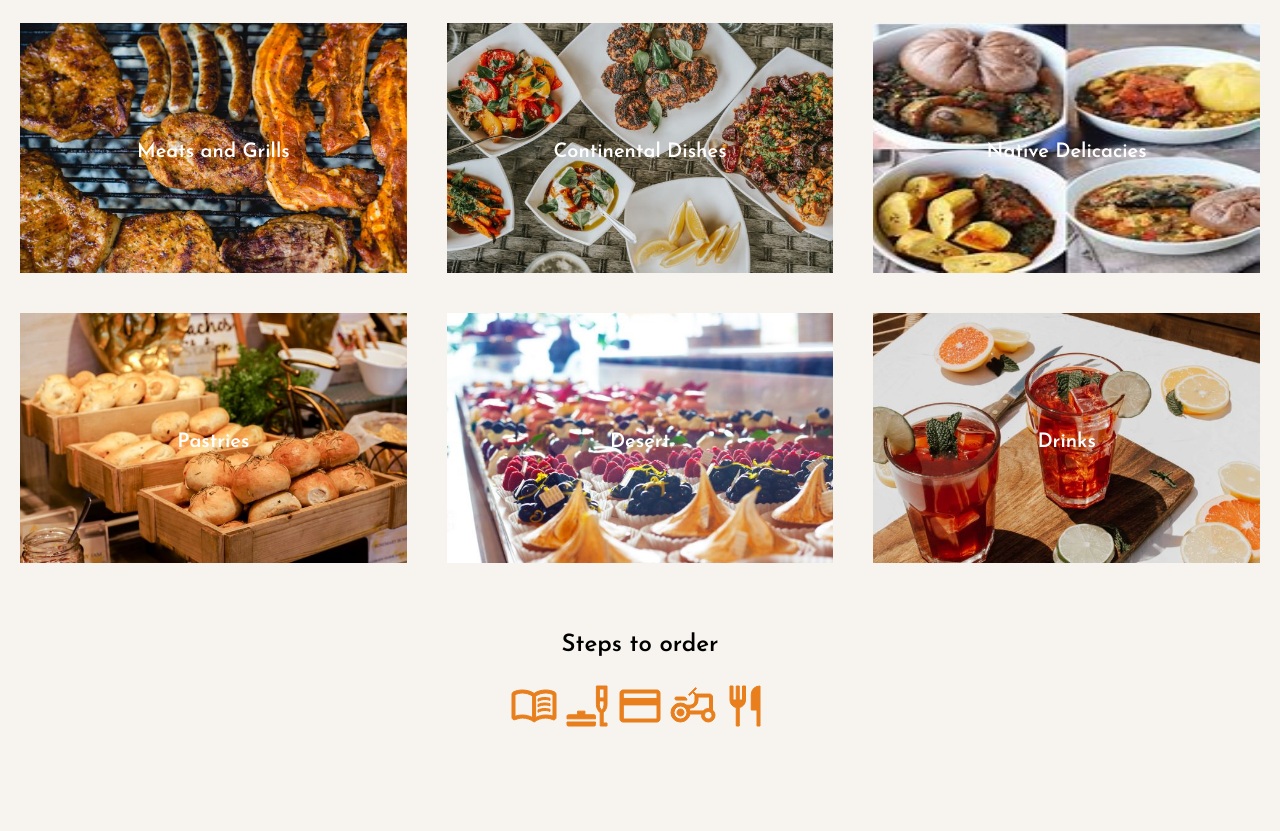
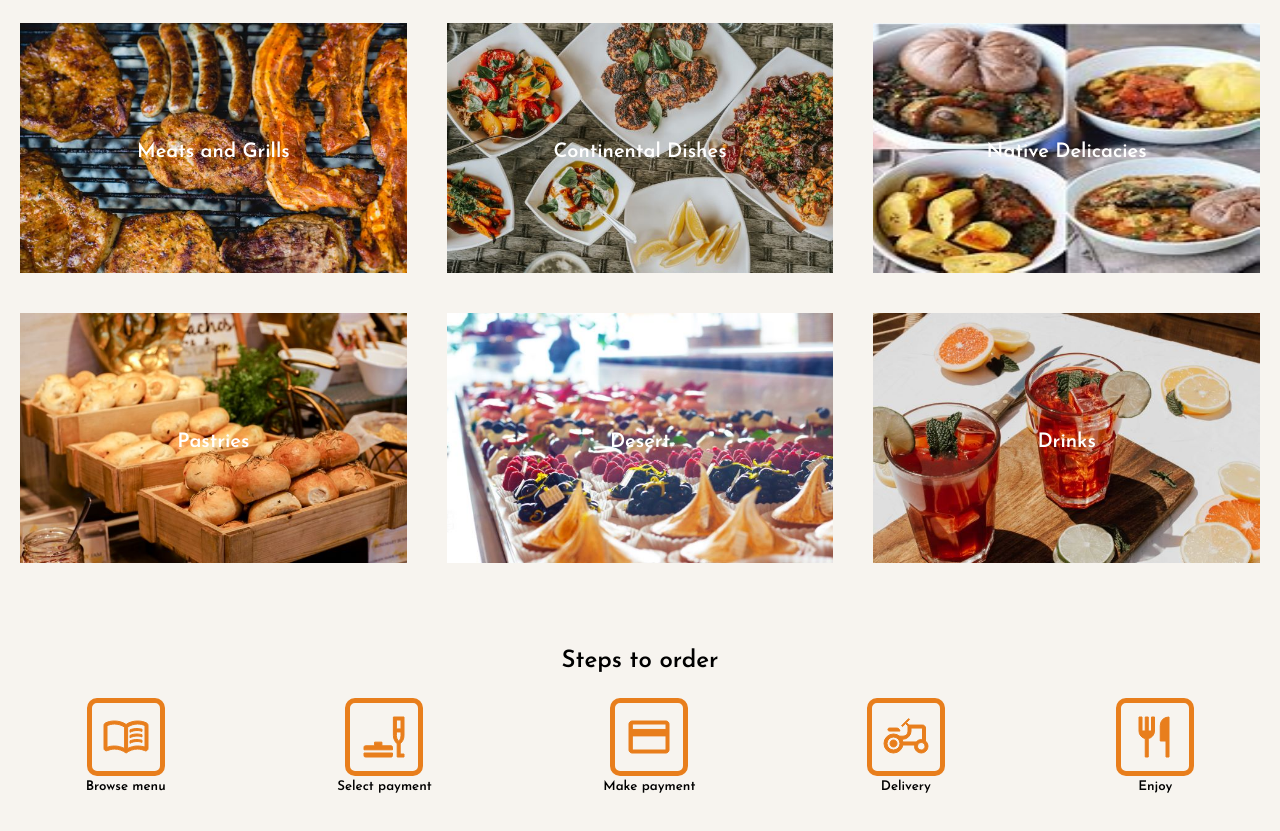
Before and after one commit to Emmanuel-obiora/Yummy-foods, a plain HTML site: page web-content/index.html in a window 1280 px wide. Shown: the part 631-1462 px from the top of the page. Before the commit the page ends 1415 px from the top, so only its background shows below. Drawn offline with nearby package versions, Linux system fonts and the light colour scheme.

Commit message:
Completion of step to order

```diff
--- a/SASS/_footer.scss
+++ b/SASS/_footer.scss
@@ -2,6 +2,10 @@
     width: 100%;
     text-align: center;
     padding: 50px 0;
+    margin-top: 1rem;
+    &:hover{
+        border: 2px solid $color-white;
+    }
 }
 
 .step-order h1{
@@ -9,6 +13,21 @@
     margin-top: 20px;
 }
 
-.order-box .i{
+.order-box1{
+    display: flex;
+    justify-content: space-around;
+}
 
+.order-box{
+    display: grid;
+    justify-content: center;
+    align-items: center;
+    & > a > img{
+        border: 5px solid $color-pry;
+        padding: 10px;
+        border-radius: 10px;
+    }
+    & > small{
+        font-weight: 600
+    }
 }
--- a/web-content/index.html
+++ b/web-content/index.html
@@ -133,19 +133,19 @@
 
         <section class="foods">
             <div class="food-container">
-                <a href=""><img src="img/meat.jpg" alt=""/></a>
+                <a href="meats-and-grills.html"><img src="img/meat.jpg" alt=""/></a>
                 <div class="layer2">
                     <h1>Meats and Grills</h1>
                 </div>
             </div>
             <div class="food-container">
-                <a href=""><img src="img/continental.jpg" alt=""/></a>
+                <a href="continental-dishes.html"><img src="img/continental.jpg" alt=""/></a>
                 <div class="layer2">
                     <h1>Continental Dishes</h1>
                 </div>
             </div>
             <div class="food-container">
-                <a href=""><img src="img/native.jpg" alt=""/></a>
+                <a href="native-delicacies.html"><img src="img/native.jpg" alt=""/></a>
                 <div class="layer2">
                     <h1>Native Delicacies</h1>
                 </div>
@@ -153,19 +153,19 @@
         </section>
         <section class="foods">
             <div class="food-container">
-                <a href=""><img src="img/pastries.jpg" alt=""/></a>
+                <a href="pasteries.html"><img src="img/pastries.jpg" alt=""/></a>
                 <div class="layer2">
                     <h1>Pastries</h1>
                 </div>
             </div>
             <div class="food-container">
-                <a href=""><img src="img/desert.jpg" alt=""/></a>
+                <a href="desserts.html"><img src="img/desert.jpg" alt=""/></a>
                 <div class="layer2">
                     <h1>Desert</h1>
                 </div>
             </div>
             <div class="food-container">
-                <a href=""><img src="img/drinks.jpg" alt=""/></a>
+                <a href="drinks.html"><img src="img/drinks.jpg" alt=""/></a>
                 <div class="layer2">
                     <h1>Drinks</h1>
                 </div>
@@ -174,12 +174,28 @@
 
         <section class="step-order">
             <h1>Steps to order</h1>
+
+            <div class="order-box1">
                 <div class="order-box">
                     <a href="#"><img src="img/menu_book_FILL0_wght400_GRAD0_opsz48.svg" alt=""></a>
+                    <small>Browse menu</small>
+                </div>
+                <div class="order-box">
                     <a href="#"><img src="img/brunch_dining_FILL0_wght400_GRAD0_opsz48.svg" alt=""></a>
+                    <small>Select payment</small>
+                </div>
+                <div class="order-box">
                     <a href="#"><img src="img/credit_card_FILL0_wght400_GRAD0_opsz48.svg" alt=""></a>
+                    <small>Make payment</small>
+                </div>
+                <div class="order-box">
                     <a href="#"><img src="img/agriculture_FILL0_wght400_GRAD0_opsz48.svg" alt=""></a>
+                    <small>Delivery</small>
+                </div>
+                <div class="order-box">
                     <a href="#"><img src="img/restaurant_FILL0_wght400_GRAD0_opsz48.svg" alt=""></a>
+                    <small>Enjoy</small>
+                </div>
             </div>
         </section>
 
```
Also changed, not shown: web-content/home.css. Lines whose indentation alone changed are shown as unchanged.
